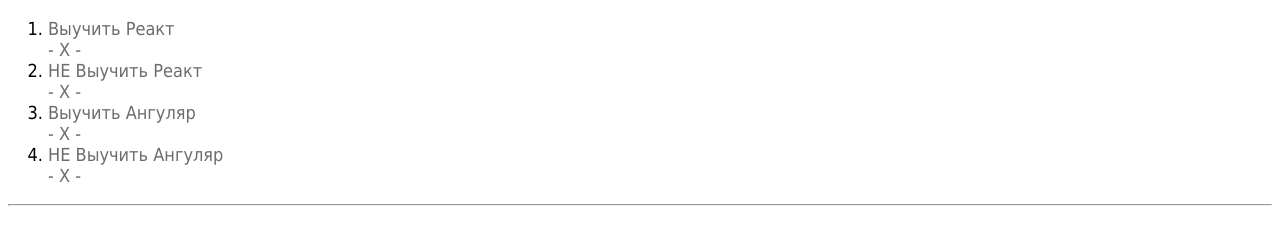
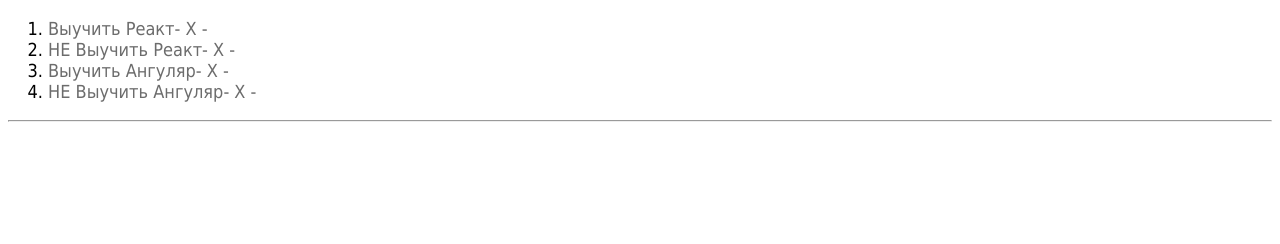
Before and after one commit to SkyPeer/ReactJsWebPackApp, a React app: page index.html in a window 1280 px wide. Built offline with nearby package versions, Linux system fonts and the light colour scheme.

Commit message:
ReactJsWebpack update
select and del worked

```diff
--- a/index.html
+++ b/index.html
@@ -9,6 +9,13 @@
             font-family: Tahoma;
             font-size: large;
         }
+        .taskname {
+            float: left;
+        }
+        .delbutton{
+            float: left;
+        }
+
         .complete {
 
             color: green;
@@ -24,6 +31,7 @@
 
         }
 
+
     </style>
     <title>MyReactApp</title>
 </head>
```
